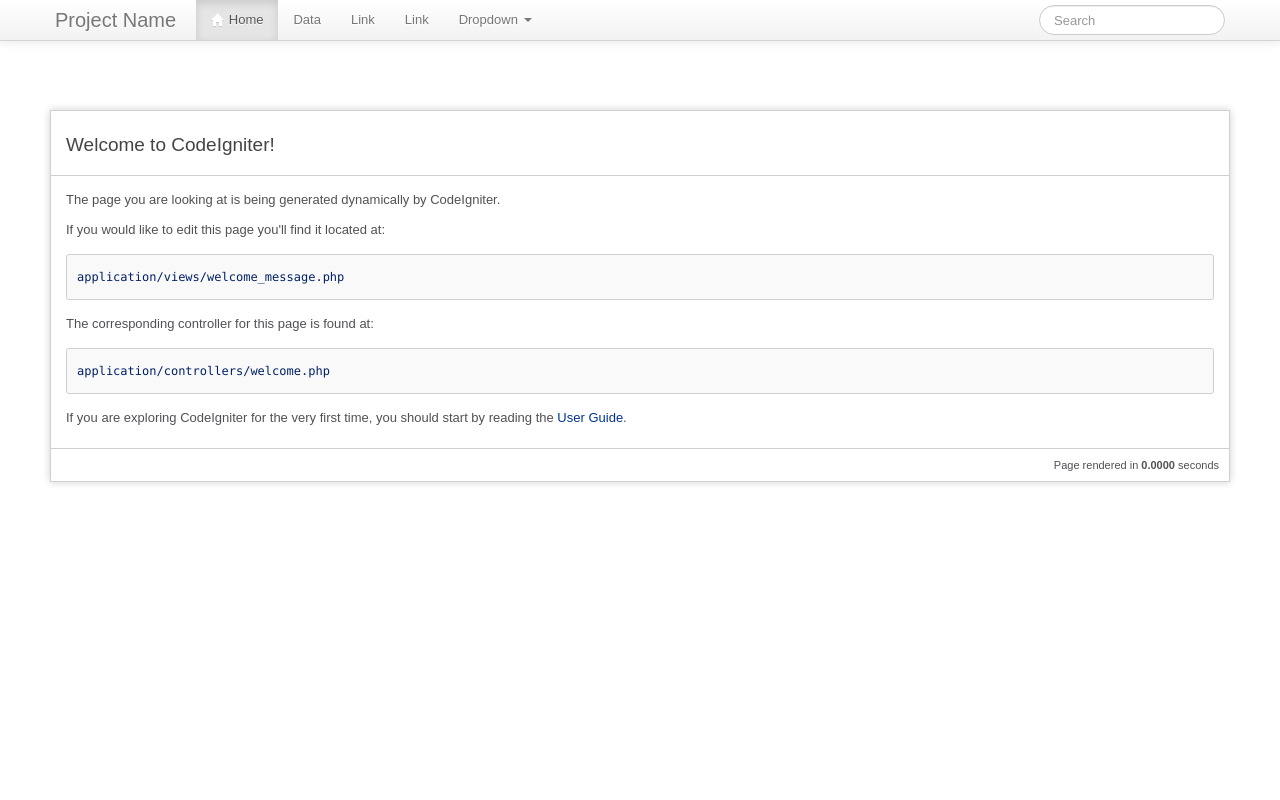
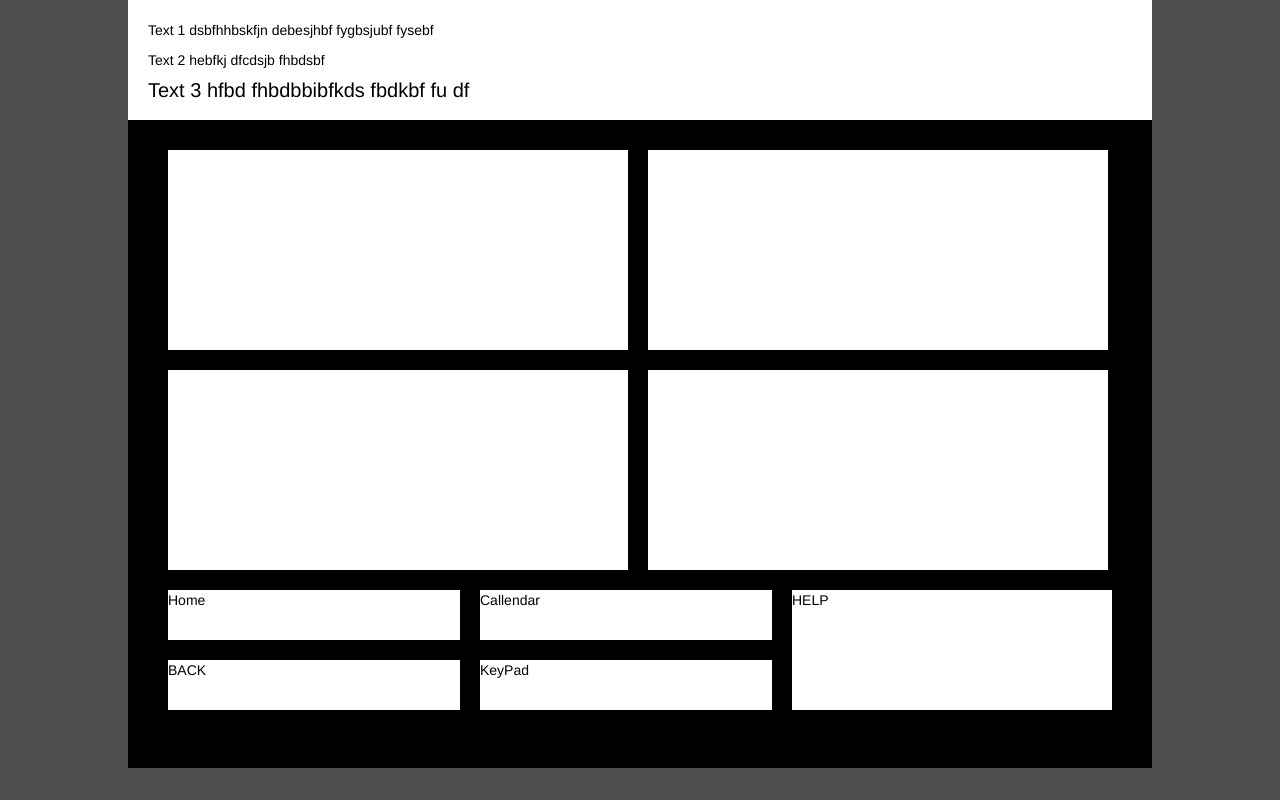
Before and after one commit to davealbert/HealthHackDublin2013-html, a CodeIgniter app: page / in a window 1280 px wide. Run offline with CodeIgniter, Linux system fonts and the light colour scheme; some libraries are stand-ins or nearby versions.

Commit message:
basic frame put up

```diff
--- a/application/views/templates/header.php
+++ b/application/views/templates/header.php
@@ -10,7 +10,7 @@
 	<script type="text/javascript" src="/js/bootstrap.min.js"></script>
 </head>
 <body>
-	<div class="navbar navbar-fixed-top">
+	<!-- <div class="navbar navbar-fixed-top">
 		<div class="navbar-inner">
 			<div class="container">
 				<a class="btn btn-navbar" data-toggle="collapse" data-target=".nav-collapse">
@@ -36,7 +36,7 @@
 					<form class="navbar-search pull-right" action="/search">
 						<input type="text" class="search-query span2" placeholder="Search" id="q" name="q">
 					</form>
-				</div><!-- /.nav-collapse -->
-			</div><!-- /.container -->
-		</div><!-- /.navbar-inner -->
-</div><!-- /.navbar -->
+				</div>
+			</div>
+		</div>
+</div>-->
--- a/application/views/welcome_message.php
+++ b/application/views/welcome_message.php
@@ -1,5 +1,5 @@
 
-<div id="container">
+<!-- <div id="container">
 	<h1>Welcome to CodeIgniter!</h1>
 
 	<div id="body">
@@ -15,4 +15,30 @@
 	</div>
 
 	<p class="footer">Page rendered in <strong>{elapsed_time}</strong> seconds</p>
+</div> -->
+<div id="wrapper">
+	<div id="pageHeadtext">
+		<p>Text 1 dsbfhhbskfjn debesjhbf fygbsjubf fysebf</p>
+		<p>Text 2 hebfkj dfcdsjb fhbdsbf</p>
+		<p style="font-size:20px;">Text 3 hfbd fhbdbbibfkds fbdkbf fu df</p>
+	</div>
+
+	<div id="pageContent">
+		<div class="colorDiv1"></div>
+		<div class="colorDiv1"></div>
+		<div class="colorDiv1"></div>
+		<div class="colorDiv1"></div>
+		<div style="clear:both;"></div>
+	</div>
+
+	<div id="pageNav">
+		<div id="pageNavLeft">
+			<div class="navButton1">Home</div>
+			<div class="navButton1">Callendar</div>
+			<div class="navButton1">BACK</div>
+			<div class="navButton1">KeyPad</div>
+			<div style="clear:both;"></div>
+		</div>
+		<div class="navButton2">HELP</div>
+	</div>
 </div>
--- a/css/main.css
+++ b/css/main.css
@@ -4,11 +4,11 @@
 ::webkit-selection{ background-color: #E13300; color: white; }
 
 body {
-	background-color: #fff;
-	margin: 40px;
-	font: 13px/20px normal Helvetica, Arial, sans-serif;
-	color: #4F5155;
-  padding-top: 60px; /* When using the navbar-top-fixed */
+	background-color: #4d4d4d;
+	/*margin: 40px;*/
+	/*font: 13px/20px normal Helvetica, Arial, sans-serif;*/
+	/*color: #4d4d4d;*/
+  /*padding-top: 60px;  When using the navbar-top-fixed */
 }
 
 a {
@@ -51,8 +51,95 @@ p.footer{
 	margin: 20px 0 0 0;
 }
 
-#container{
+/*#container{
 	margin: 10px;
 	border: 1px solid #D0D0D0;
 	-webkit-box-shadow: 0 0 8px #D0D0D0;
+}*/
+#wrapper
+{
+	min-height: 100%;
+	height:768px;
+	margin: 0 auto 0 auto;/*dimention needed for sticky footer*/
+	color:white;
+	background-color: black;
+	width:1024px;
 }
+#pageHeadtext
+{
+	background-color: #ffffff;
+	width:984px;
+	height:80px;
+	padding:20px;
+	color:black;
+}
+#pageContent
+{
+	padding: 20px 30px 0 30px;
+}
+#pageNav
+{
+	padding: 0 30px 0 30px;
+}
+#pageNavLeft
+{
+	width: 624px;
+	float: left;
+	/*height: 200px;*/
+}
+.colorDiv1
+{
+	background-color: white;
+	width: 460px;
+	height:200px;
+	margin: 10px;
+	float:left;
+	color:black;
+}
+
+
+/*.button1,.button2,.button3,.button6
+{
+	float:left;
+	background-color: white;
+	color:black;
+	margin: 10px 20px;
+}
+.button1
+{
+	width:100px;
+	height:50px;
+}
+.button2
+{
+	width:240px;
+	height:50px;
+}
+.button3
+{
+	width:193px;
+	height:50px;
+}
+.button6
+{
+	width:660px;
+	height:50px;
+}*/
+.navButton1
+{
+	float:left;
+	background-color: white;
+	color:black;
+	margin: 10px;
+	width:292px;
+	height:50px;
+}
+.navButton2
+{
+	float:right;
+	background-color: white;
+	color:black;
+	margin: 10px;
+	width:320px;
+	height:120px;
+}
```
